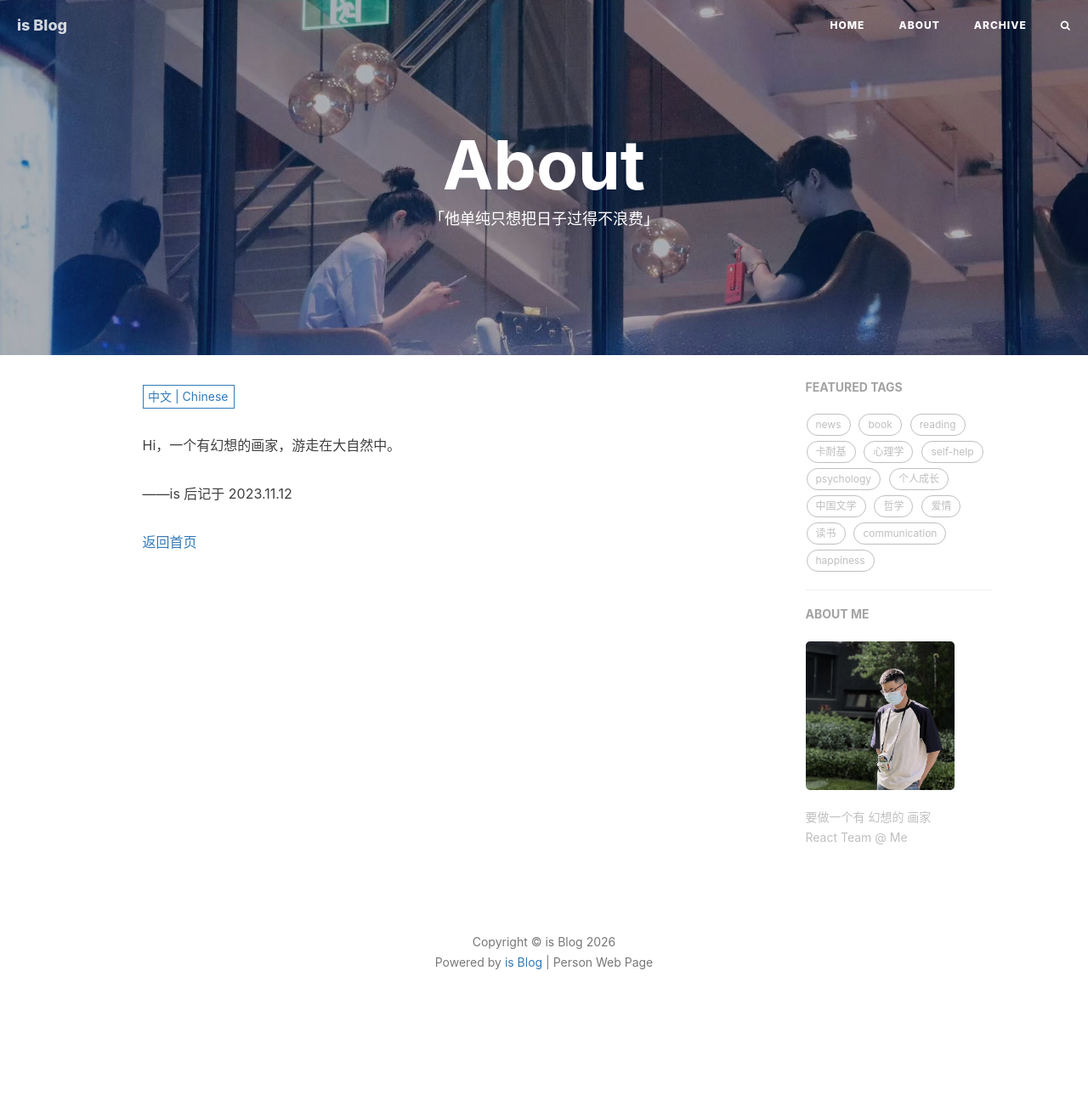
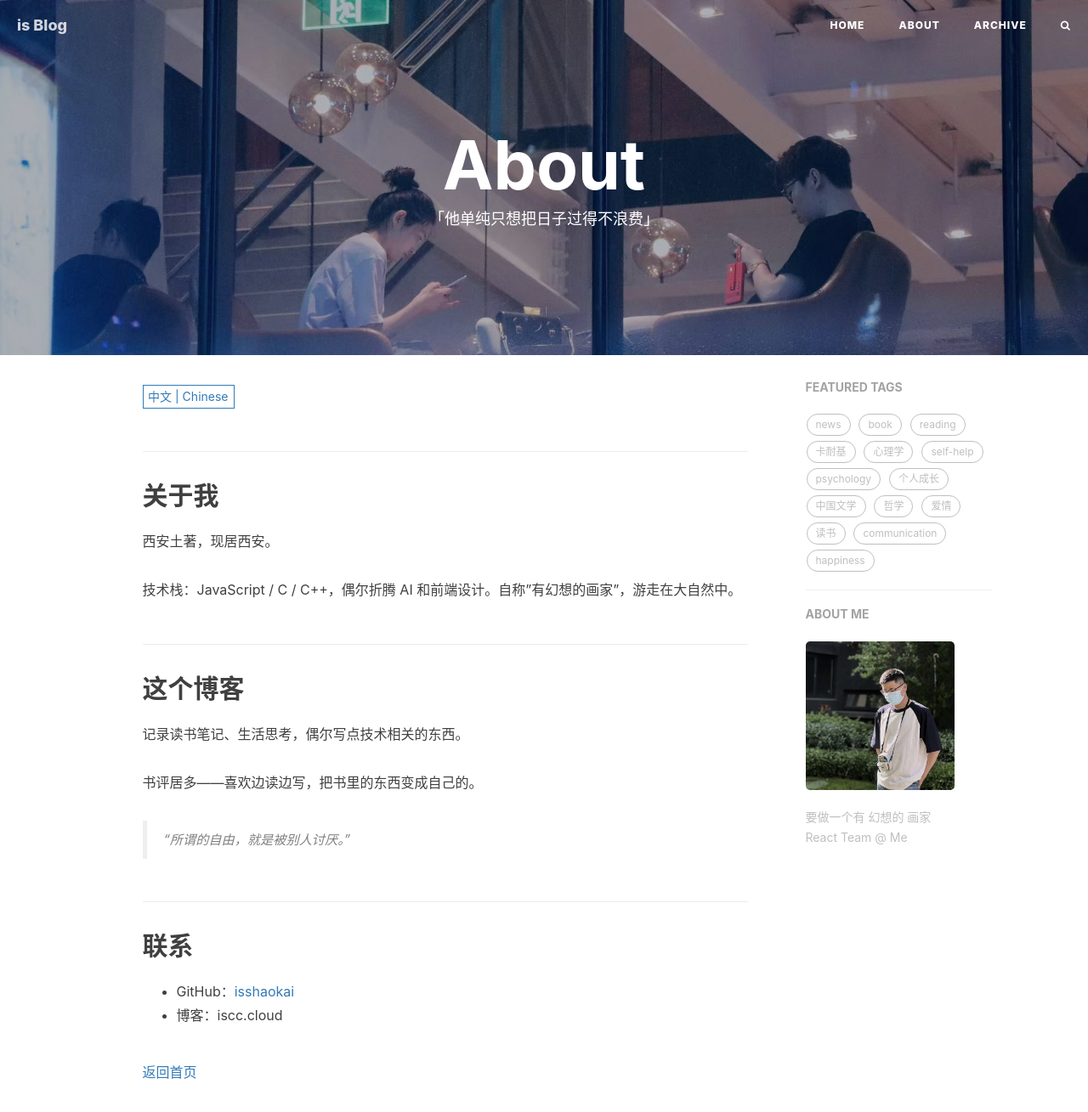
Before and after one commit to isshaokai/isshaokai.github.io, a Jekyll site: the page built from about.html, in a window 1280 px wide and 1400 px high. Shown: the top 1309 px of the window at 85% size. Built offline with Jekyll 4.4.1, drawn with Linux system fonts in a browser that asks for light colours; nearby versions of some CDN libraries; comment, search, counter and statistics services are not loaded.

Commit message:
feat: 丰富 About 页面内容，完善中英双语介绍

```diff
--- a/_includes/about/en.md
+++ b/_includes/about/en.md
@@ -1,6 +1,20 @@
-Hi, A visionary painter wandering in nature.
+## About Me
 
+Based in Xi'an, China.
 
-——is postscript dated November 12, 2023
+Tech stack: JavaScript / C / C++, occasionally tinkering with AI and front-end design. A "visionary painter" wandering in nature.
+
+## This Blog
+
+Book reviews, life reflections, and occasional tech notes.
+
+Most posts are book reviews — I like to read with a pen, turning what I learn into my own words.
+
+> "The courage to be disliked is the courage to be free."
+
+## Contact
+
+- GitHub: [isshaokai](https://github.com/isshaokai)
+- Blog: iscc.cloud
 
 [Return to homepage](/)
--- a/_includes/about/zh.md
+++ b/_includes/about/zh.md
@@ -1,6 +1,20 @@
-Hi，一个有幻想的画家，游走在大自然中。
+## 关于我
 
+西安土著，现居西安。
 
-——is 后记于 2023.11.12
+技术栈：JavaScript / C / C++，偶尔折腾 AI 和前端设计。自称"有幻想的画家"，游走在大自然中。
+
+## 这个博客
+
+记录读书笔记、生活思考，偶尔写点技术相关的东西。
+
+书评居多——喜欢边读边写，把书里的东西变成自己的。
+
+> "所谓的自由，就是被别人讨厌。"
+
+## 联系
+
+- GitHub：[isshaokai](https://github.com/isshaokai)
+- 博客：iscc.cloud
 
 [返回首页](/)
```
